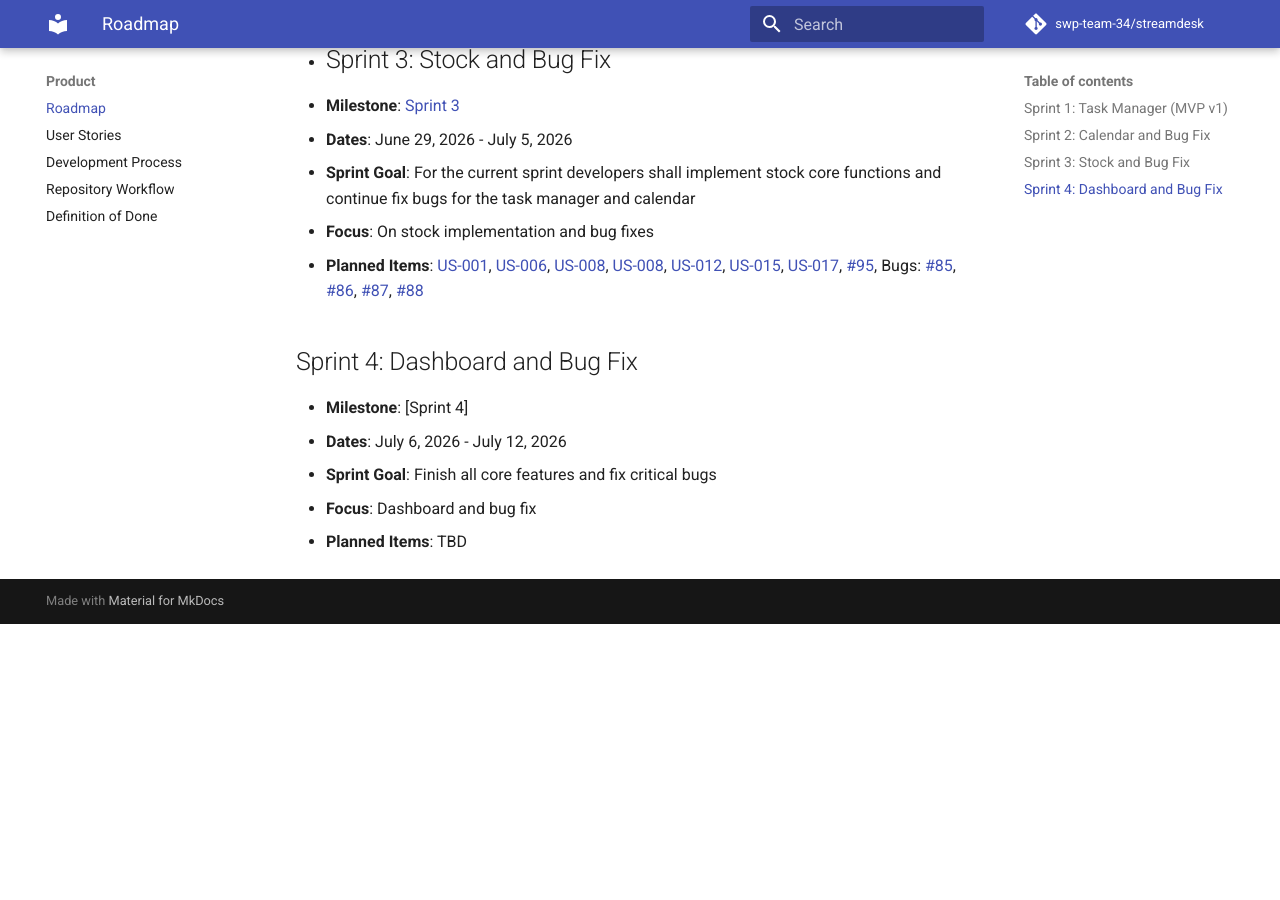
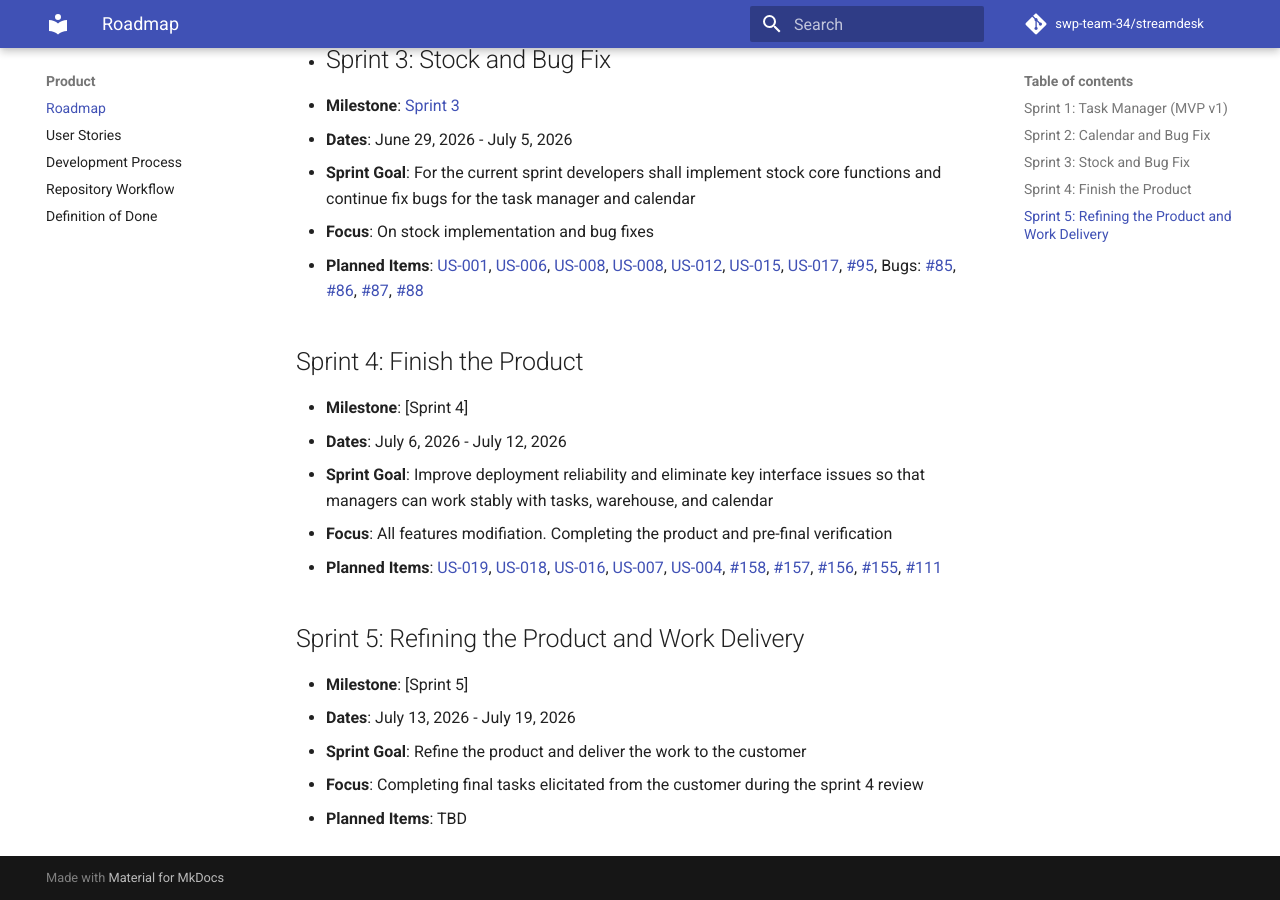
Before and after one commit to swp-team-34/streamdesk, an MkDocs documentation site: the page built from docs/roadmap.md, in a window 1280 px wide and 900 px high, scrolled down 830 px. Built offline with MkDocs 1.6.1 and Material for MkDocs 9.7.7, drawn with Linux system fonts in a browser that asks for light colours; comment, search, counter and statistics services are not loaded; before the commit the page ends 1454 px from its top, so only the background shows below that.

Commit message:
docs(roadmap): plan sprint 4 in details, preplanned sprint 5

```diff
--- a/docs/roadmap.md
+++ b/docs/roadmap.md
@@ -23,9 +23,16 @@ This document describes the sprint-by-sprint delivery plan for the project. For
 - **Focus**: On stock implementation and bug fixes
 - **Planned Items**: [US-001](https://github.com/swp-team-34/streamdesk/issues/53), [US-006](https://github.com/swp-team-34/streamdesk/issues/58), [US-008](https://github.com/swp-team-34/streamdesk/issues/60), [US-008](https://github.com/swp-team-34/streamdesk/issues/62), [US-012](https://github.com/swp-team-34/streamdesk/issues/31), [US-015](https://github.com/swp-team-34/streamdesk/issues/112), [US-017](https://github.com/swp-team-34/streamdesk/issues/114), [#95](https://github.com/swp-team-34/streamdesk/issues/95), Bugs: [#85](https://github.com/swp-team-34/streamdesk/issues/85), [#86](https://github.com/swp-team-34/streamdesk/issues/86), [#87](https://github.com/swp-team-34/streamdesk/issues/87), [#88](https://github.com/swp-team-34/streamdesk/issues/88)
 
-## Sprint 4: Dashboard and Bug Fix
+## Sprint 4: Finish the Product
 - **Milestone**: [Sprint 4]
 - **Dates**: July 6, 2026 - July 12, 2026
-- **Sprint Goal**: Finish all core features and fix critical bugs
-- **Focus**: Dashboard and bug fix
+- **Sprint Goal**: Improve deployment reliability and eliminate key interface issues so that managers can work stably with tasks, warehouse, and calendar
+- **Focus**: All features modifiation. Completing the product and pre-final verification
+- **Planned Items**: [US-019](https://github.com/swp-team-34/streamdesk/issues/160), [US-018](https://github.com/swp-team-34/streamdesk/issues/159), [US-016](https://github.com/swp-team-34/streamdesk/issues/113), [US-007](https://github.com/swp-team-34/streamdesk/issues/59), [US-004](https://github.com/swp-team-34/streamdesk/issues/56), [#158](https://github.com/swp-team-34/streamdesk/issues/158), [#157](https://github.com/swp-team-34/streamdesk/issues/157), [#156](https://github.com/swp-team-34/streamdesk/issues/156), [#155](https://github.com/swp-team-34/streamdesk/issues/155), [#111](https://github.com/swp-team-34/streamdesk/issues/111)
+
+## Sprint 5: Refining the Product and Work Delivery
+- **Milestone**: [Sprint 5]
+- **Dates**: July 13, 2026 - July 19, 2026
+- **Sprint Goal**: Refine the product and deliver the work to the customer
+- **Focus**: Completing final tasks elicitated from the customer during the sprint 4 review
 - **Planned Items**: TBD
```
